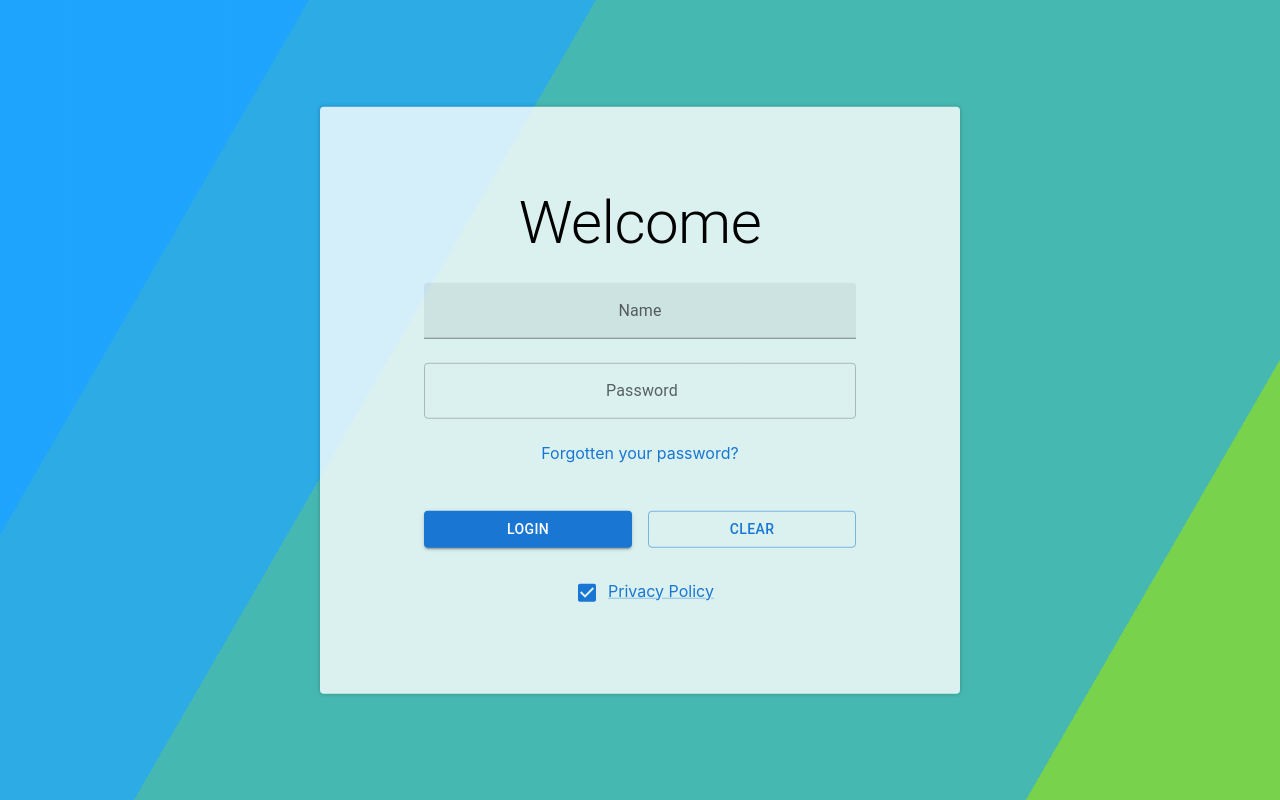
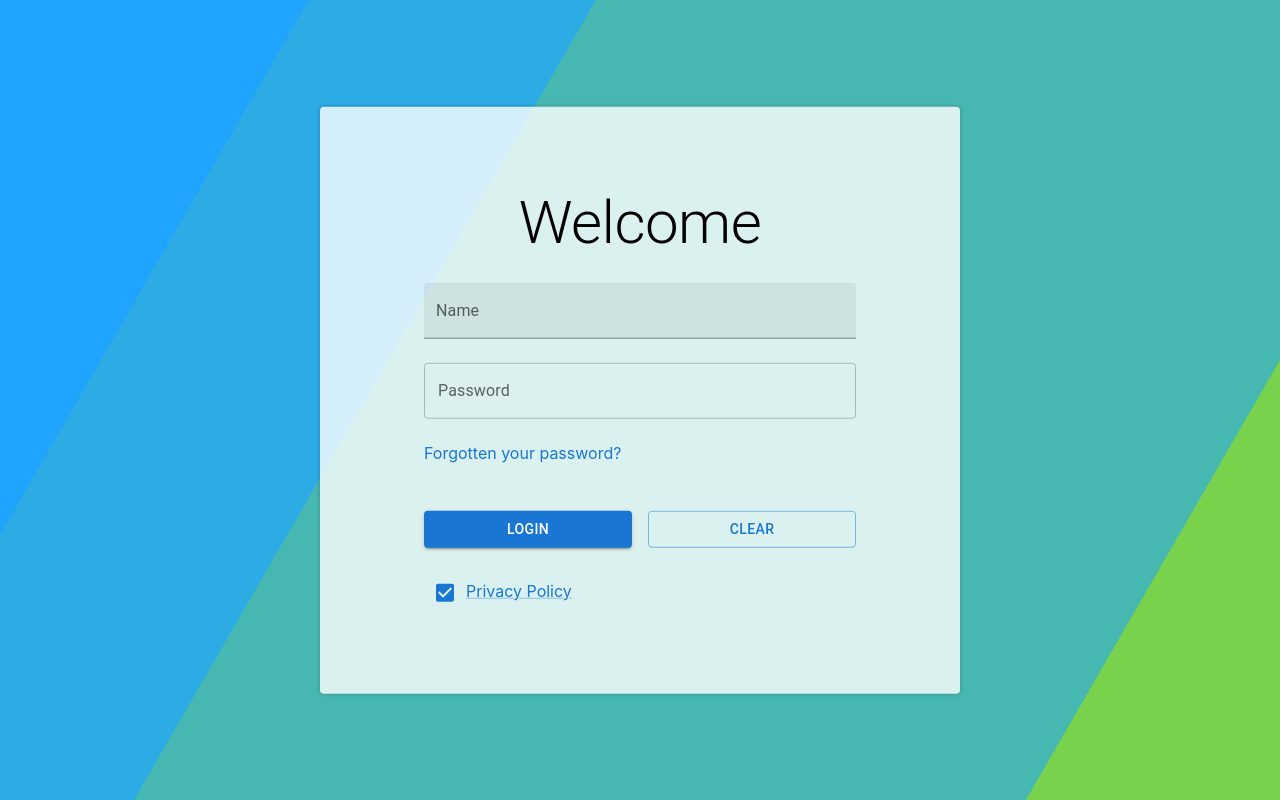
Before and after one commit to williamzeming/csit321, a React (Create React App) app in the folder webapp/: page /Login in a window 1280 px wide. Built offline with nearby package versions, Linux system fonts and the light colour scheme; no server answers.

Commit message:
prrfile interface

```diff
--- a/webapp/src/page/Activities.js
+++ b/webapp/src/page/Activities.js
@@ -153,6 +153,7 @@ class Activities extends React.Component {
             document.getElementById("email").value=res.data.res1[0].email;
             document.getElementById("gender").value=res.data.res1[0].gender;
             document.getElementById("phoneNumber").value=res.data.res1[0].phoneNum;
+            document.getElementById("password").value=res.data.res1[0].password;
         })
     }
     setProfile= () => {
@@ -175,6 +176,7 @@ class Activities extends React.Component {
             phoneNum:phoneNum,
             password:password
         }
+
         axios.post(url + "5000/settingUpdate", params).then((res) =>{
             console.log(res.data.res1);
         })
--- a/webapp/src/page/Login.css
+++ b/webapp/src/page/Login.css
@@ -35,7 +35,7 @@ body {
     left:50%;
     padding:10vmin;
     position:fixed;
-    text-align:center;
+    /*text-align:center;*/
     top:50%;
     transform:translate(-50%, -50%);
 }
```
